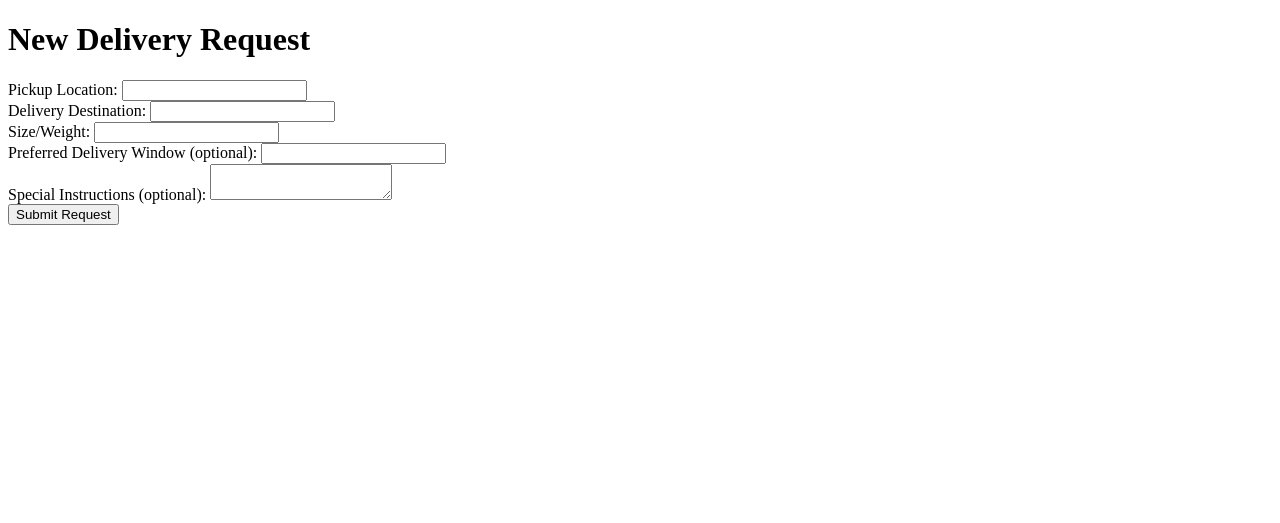
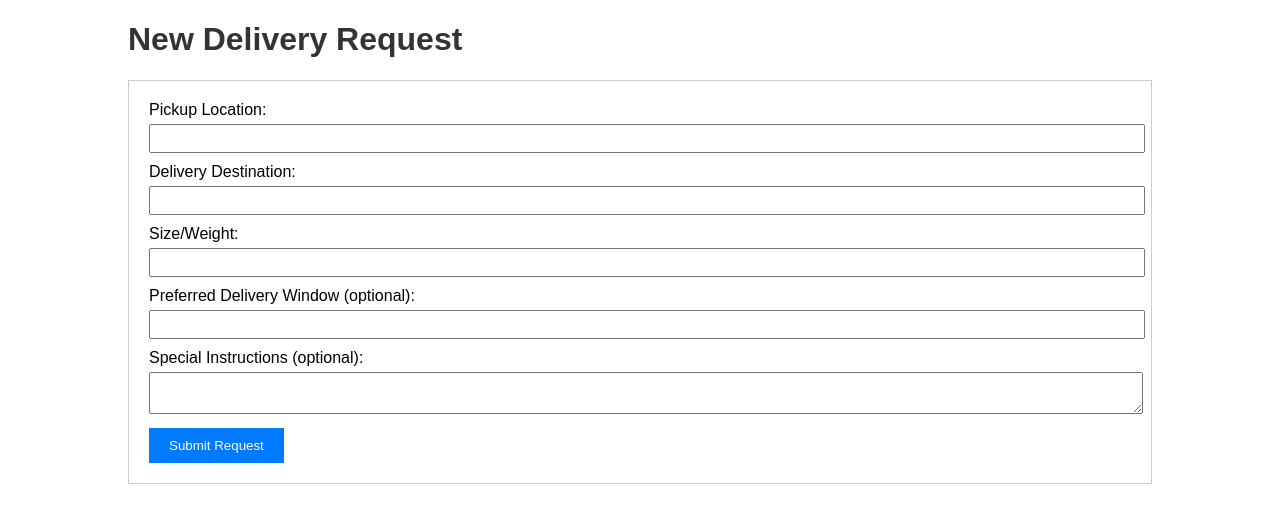
Before and after one commit to JU-High-Fives/Dhar-Hobe, a Django app: template BharaHobe/templates/delivery/delivery_request_form.html in a window 1280 px wide. Shown: the top 523 px of the page. Run offline with Django 5.2, Linux system fonts and the light colour scheme; the template is opened without the code that fills it, so the values that code supplies are empty.

Commit message:
design added to the templates

```diff
--- a/BharaHobe/templates/delivery/delivery_request_form.html
+++ b/BharaHobe/templates/delivery/delivery_request_form.html
@@ -3,9 +3,56 @@
 
 <head>
     <title>New Delivery Request</title>
+    <style>
+        body {
+            font-family: Arial, sans-serif;
+            margin: 0;
+            padding: 0;
+        }
+
+        .container {
+            width: 80%;
+            margin: 20px auto;
+        }
+
+        h1 {
+            color: #333;
+        }
+
+        form {
+            border: 1px solid #ccc;
+            padding: 20px;
+            margin-top: 20px;
+        }
+
+        form label {
+            display: block;
+            margin-bottom: 5px;
+        }
+
+        form input[type="text"],
+        form textarea {
+            width: 100%;
+            padding: 5px;
+            margin-bottom: 10px;
+        }
+
+        form button {
+            background-color: #007bff;
+            color: #fff;
+            border: none;
+            padding: 10px 20px;
+            cursor: pointer;
+        }
+
+        form button:hover {
+            background-color: #0056b3;
+        }
+    </style>
 </head>
 
 <body>
+    <div class="container">
         <h1>New Delivery Request</h1>
         <form method="post">
             {% csrf_token %}
@@ -26,6 +73,7 @@
             <br>
             <button type="submit">Submit Request</button>
         </form>
+    </div>
 </body>
 
 </html>
```
Also changed, not shown: BharaHobe/templates/delivery/delivery_request_detail.html (+34 -0 lines), BharaHobe/templates/delivery/delivery_request_list.html (+48 -0 lines). Lines whose indentation alone changed are shown as unchanged.
